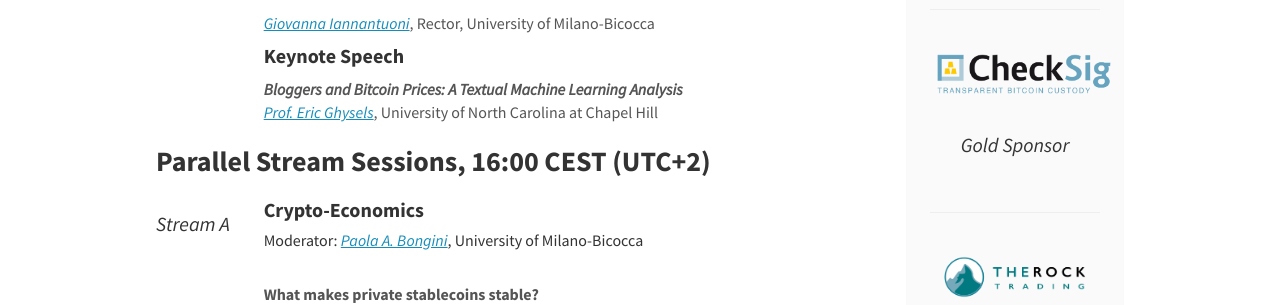
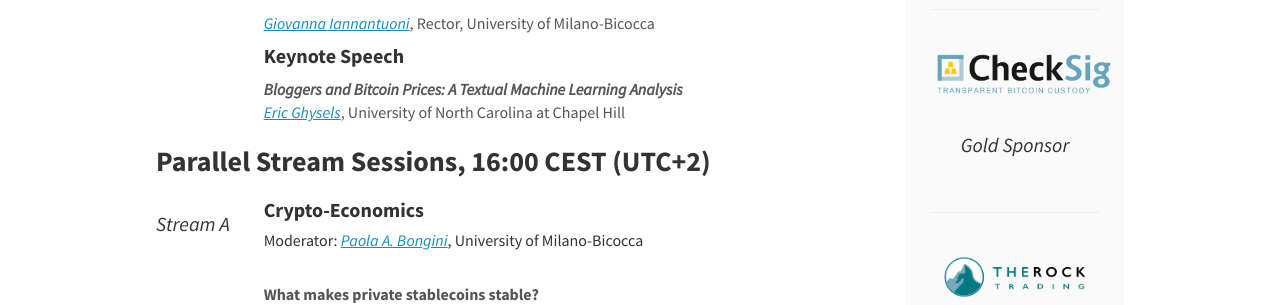
Before and after one commit to cryptoassetlab/cryptoassetlab.github.io, a Jekyll site: the page built from _pages/cal2020-program.html, in a window 1280 px wide and 900 px high, scrolled down 746 px. Shown: the part 158-463 px from the top of the window. Built offline with Jekyll 4.4.1, drawn with Linux system fonts in a browser that asks for light colours; nearby versions of some CDN libraries.

Commit message:
fixed name

```diff
--- a/_pages/cal2020-program.html
+++ b/_pages/cal2020-program.html
@@ -86,7 +86,7 @@ permalink: /cal2020-program/
         </tr>
         <tr>
           <td width="15%"></td>
-          <td width="85%"><a href="https://www.kenan-flagler.unc.edu/faculty/directory/eric-ghysels/"><i>Prof. Eric Ghysels</i></a>, University of North Carolina at Chapel Hill</td>
+          <td width="85%"><a href="https://www.kenan-flagler.unc.edu/faculty/directory/eric-ghysels/"><i>Eric Ghysels</i></a>, University of North Carolina at Chapel Hill</td>
         </tr>
       </table>
 
```
